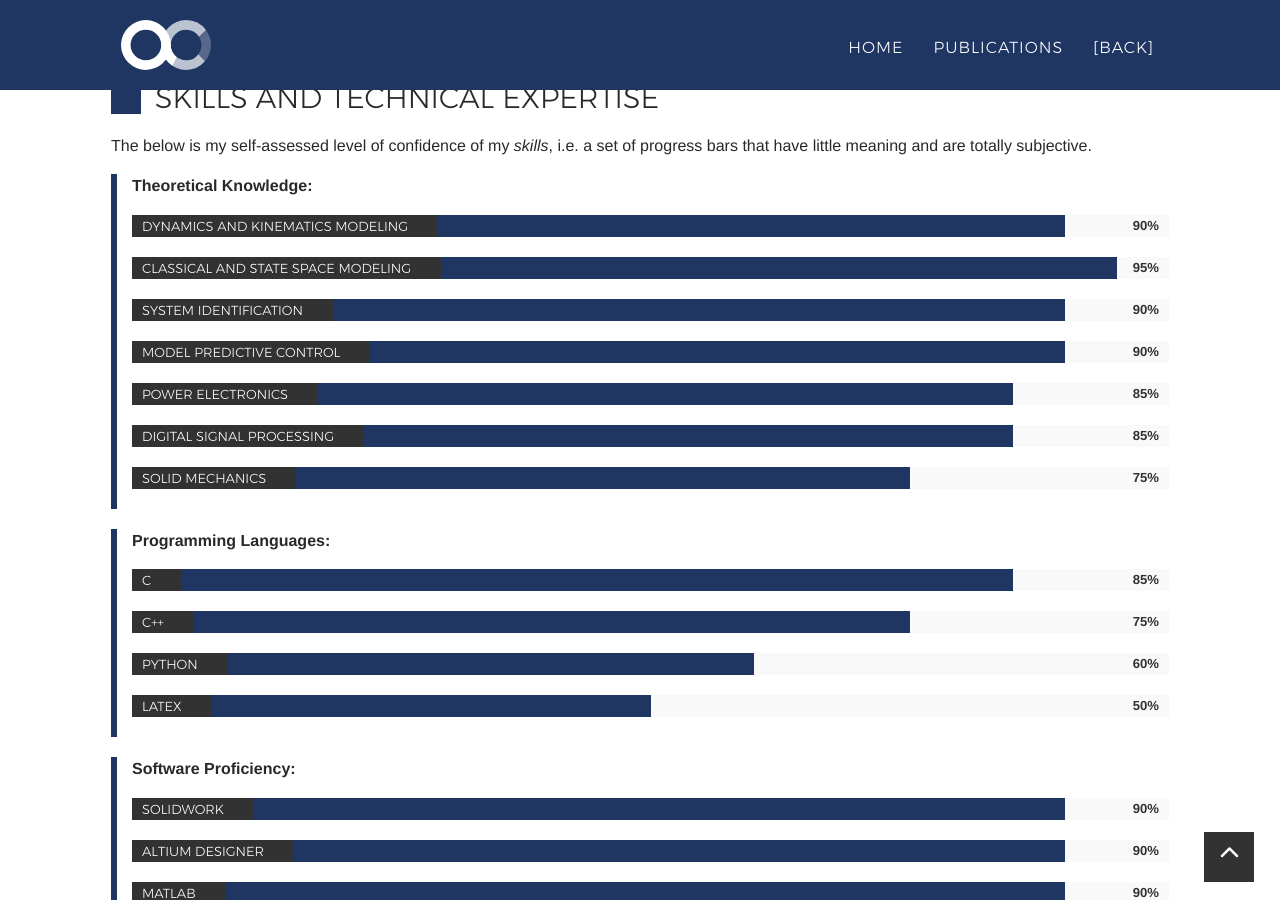
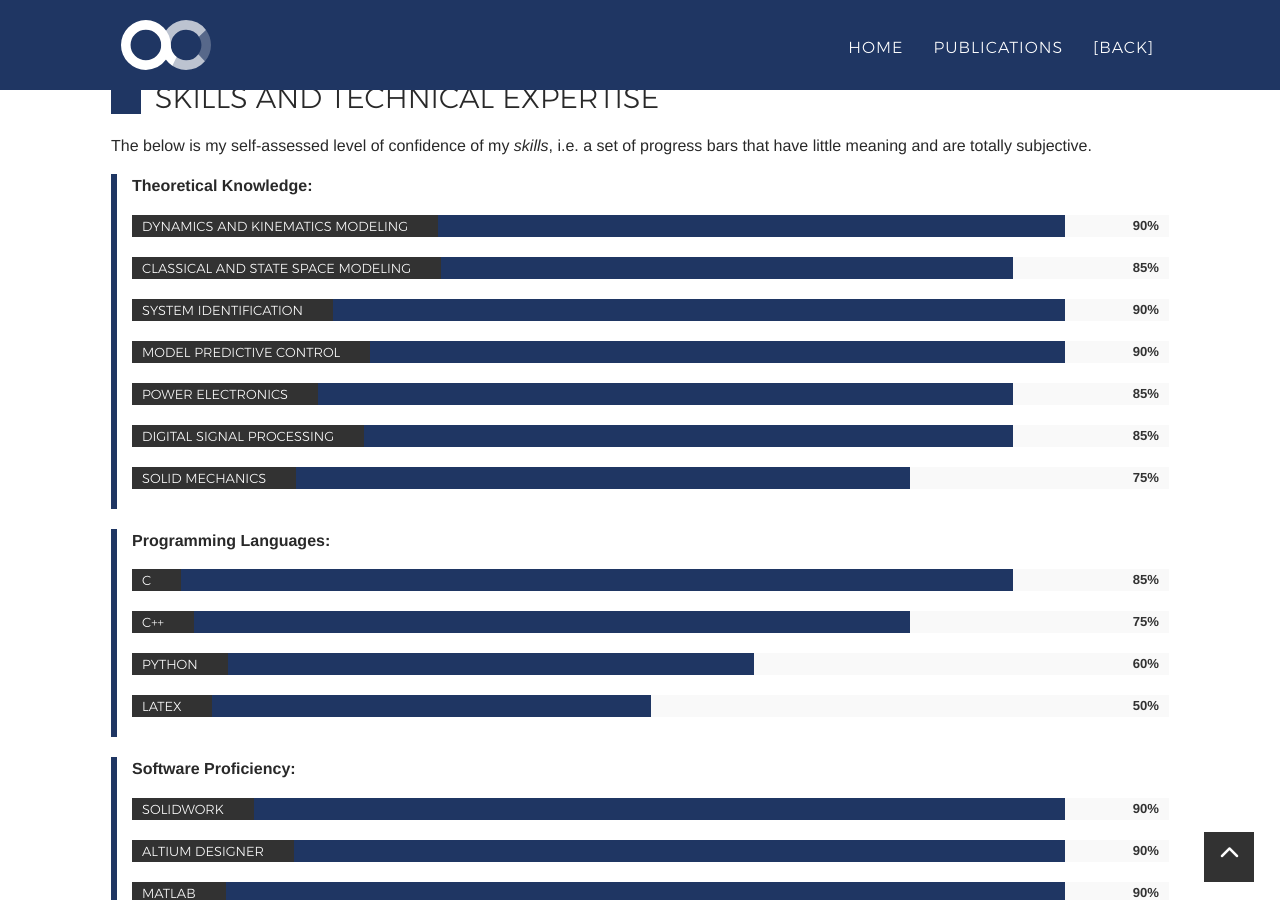
Before and after one commit to KhoiDLy/KhoiDLy.github.io, a Jekyll site: the page built from _posts/cv/2021-05-15-CV-AlessandroRoncone.md, in a window 1280 px wide and 900 px high, scrolled down 4082 px. Built offline with Jekyll 4.4.1, drawn with Linux system fonts in a browser that asks for light colours; nearby versions of some CDN libraries; some web fonts are replaced.

Commit message:
Update cv-skills.yml

```diff
--- a/_data/cv-skills.yml
+++ b/_data/cv-skills.yml
@@ -3,7 +3,7 @@
     - name: Dynamics and Kinematics Modeling
       knowledge: 90
     - name: Classical and State Space Modeling
-      knowledge: 95
+      knowledge: 85
     # - name: Statistical Estimation
     #   knowledge: 80
     - name: System Identification
```
